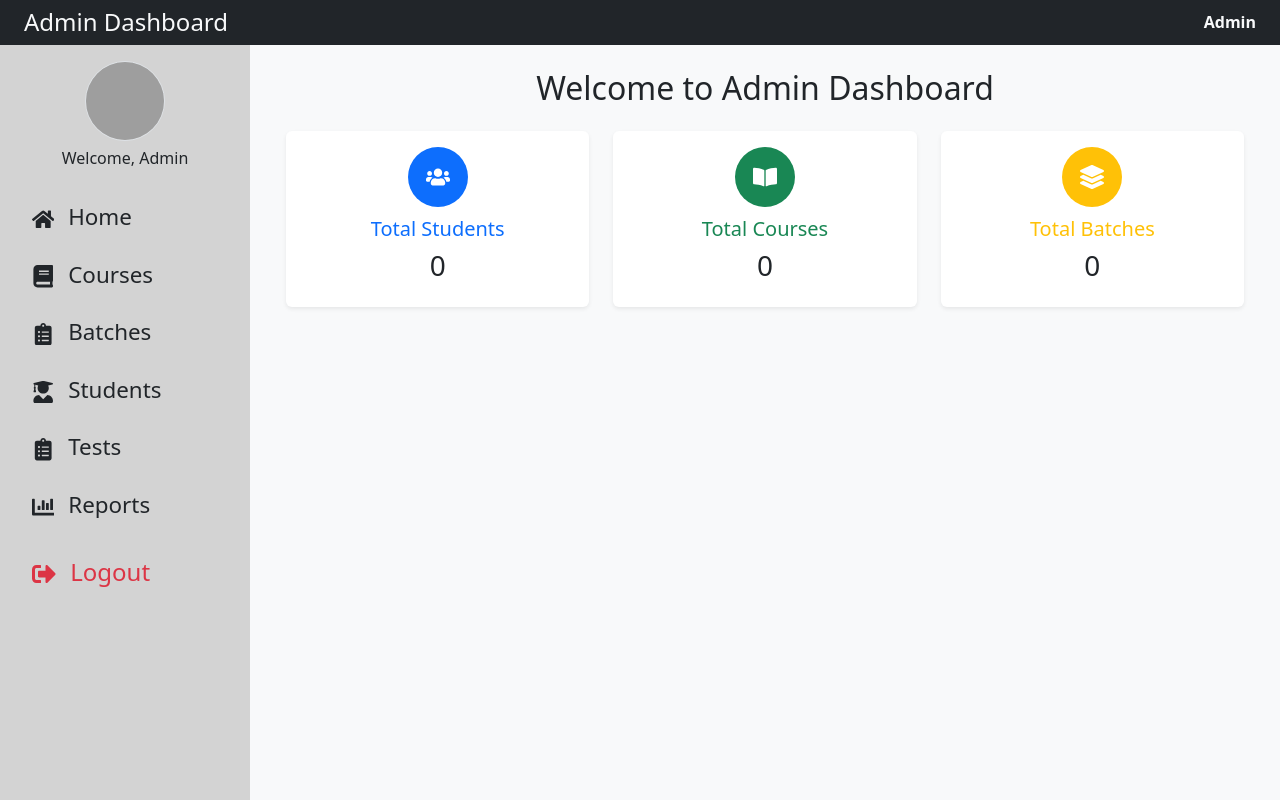
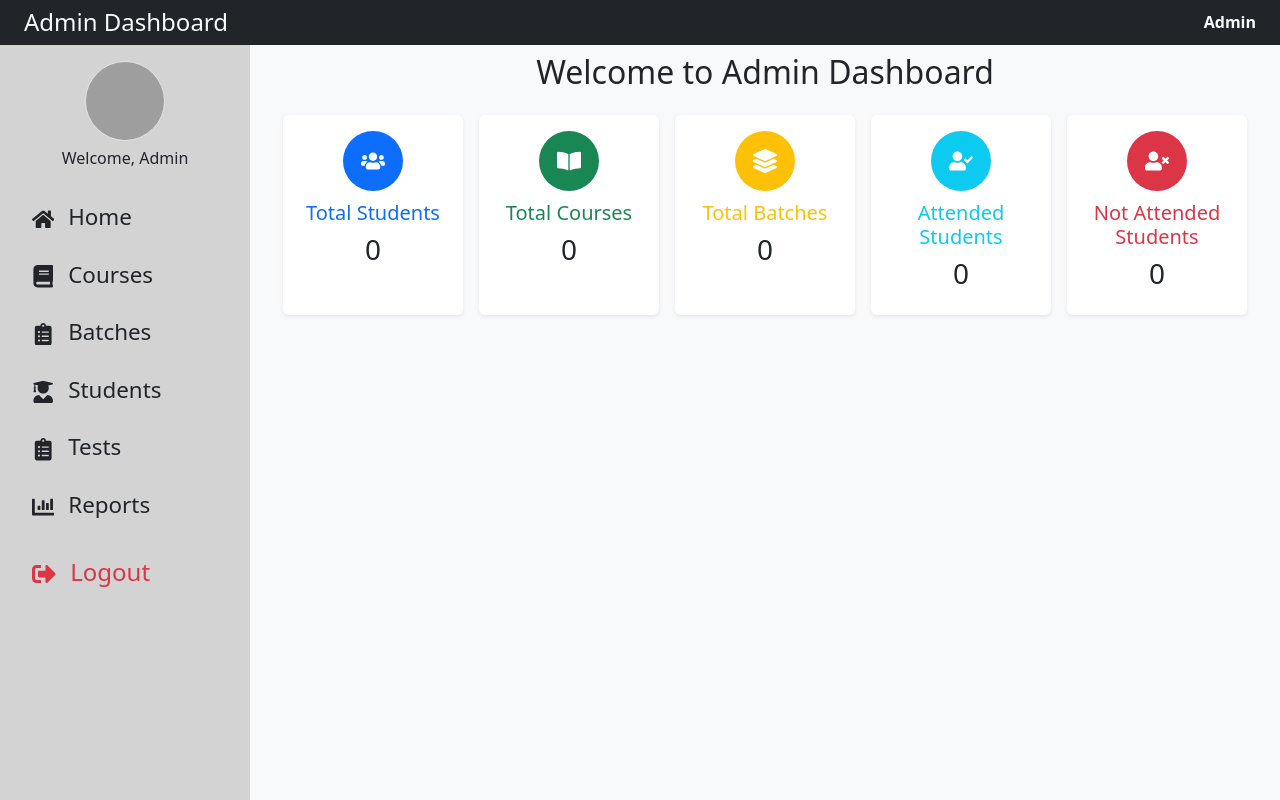
Before and after one commit to aishwaryaPangale/aishwaryaPangale-Online-Exam-Application-Frontend, a React (Vite) app: page /admin in a window 1280 px wide. Built offline with nearby package versions, Linux system fonts and the light colour scheme; no server answers; grey boxes are pictures that could not be loaded.

Commit message:
add cards

```diff
--- a/src/AdminDashBoard/AdminDashboard.jsx
+++ b/src/AdminDashBoard/AdminDashboard.jsx
@@ -1,6 +1,6 @@
 import React, { useEffect, useState } from "react";
 import { NavLink, Outlet, useLocation, useNavigate } from "react-router-dom";
-import { FaUsers, FaBookOpen, FaLayerGroup } from "react-icons/fa";
+import { FaUsers, FaBookOpen, FaLayerGroup, FaUserCheck, FaUserTimes } from "react-icons/fa";
 import {
   FaHome, FaBook, FaClipboardList, FaUserGraduate,
   FaChartBar, FaSignOutAlt
@@ -17,6 +17,8 @@ const AdminDashboard = () => {
     students: 0,
     courses: 0,
     batches: 0,
+    attended: 0,
+    notAttended: 0,
   });
 
   const handleLogout = () => {
@@ -27,16 +29,20 @@ const AdminDashboard = () => {
   useEffect(() => {
     const fetchCounts = async () => {
       try {
-        const [studentRes, courseRes, batchRes] = await Promise.all([
+        const [studentRes, courseRes, batchRes, attendedRes, notAttendedRes] = await Promise.all([
           axios.get("http://localhost:8081/api/students/count"),
           axios.get("http://localhost:8081/api/courses/count"),
           axios.get("http://localhost:8081/api/batches/count"),
+          axios.get("http://localhost:8081/api/attended/count"),
+          axios.get("http://localhost:8081/api/not-attended/count"),
         ]);
 
         setCounts({
           students: studentRes.data.count,
           courses: courseRes.data.count,
           batches: batchRes.data.count,
+          attended: attendedRes.data.count,
+          notAttended: notAttendedRes.data.count,
         });
       } catch (err) {
         console.error("Failed to fetch dashboard counts", err);
@@ -53,6 +59,18 @@ const AdminDashboard = () => {
           .nav-link:hover {
             color: white !important;
             border-radius: 5px;
+          }
+          .icon-circle {
+            width: 60px;
+            height: 60px;
+            border-radius: 50%;
+            display: flex;
+            align-items: center;
+            justify-content: center;
+            font-size: 24px;
+            color: white;
+            margin: auto;
+            margin-bottom: 10px;
           }
         `}
       </style>
@@ -117,14 +135,13 @@ const AdminDashboard = () => {
         </aside>
 
         {/* Main Content */}
-        <main className="flex-grow-1 p-4" style={{ backgroundColor: "#f8f9fa" }}>
+        <main className="flex-grow-1 p-2" style={{ backgroundColor: "#f8f9fa" }}>
           {location.pathname === "/admin" ? (
             <div>
-            <h2 className="mb-4 text-center">Welcome to Admin Dashboard</h2>
-            <div className="row">
-              <div className="col-md-4 mb-3">
-                <div className="card shadow-sm border-0 dashboard-card">
-                  <div className="card-body text-center">
+              <h2 className="mb-4 text-center">Welcome to Admin Dashboard</h2>
+              <div className="d-flex flex-row flex-wrap gap-3 justify-content-center">
+                <div className="card shadow-sm border-0 dashboard-card text-center" style={{ width: "180px" }}>
+                  <div className="card-body">
                     <div className="icon-circle bg-primary">
                       <FaUsers />
                     </div>
@@ -132,11 +149,9 @@ const AdminDashboard = () => {
                     <h3>{counts.students}</h3>
                   </div>
                 </div>
-              </div>
 
-              <div className="col-md-4 mb-3">
-                <div className="card shadow-sm border-0 dashboard-card">
-                  <div className="card-body text-center">
+                <div className="card shadow-sm border-0 dashboard-card text-center" style={{ width: "180px" }}>
+                  <div className="card-body">
                     <div className="icon-circle bg-success">
                       <FaBookOpen />
                     </div>
@@ -144,11 +159,9 @@ const AdminDashboard = () => {
                     <h3>{counts.courses}</h3>
                   </div>
                 </div>
-              </div>
 
-              <div className="col-md-4 mb-3">
-                <div className="card shadow-sm border-0 dashboard-card">
-                  <div className="card-body text-center">
+                <div className="card shadow-sm border-0 dashboard-card text-center" style={{ width: "180px" }}>
+                  <div className="card-body">
                     <div className="icon-circle bg-warning">
                       <FaLayerGroup />
                     </div>
@@ -156,10 +169,28 @@ const AdminDashboard = () => {
                     <h3>{counts.batches}</h3>
                   </div>
                 </div>
+
+                <div className="card shadow-sm border-0 dashboard-card text-center" style={{ width: "180px" }}>
+                  <div className="card-body">
+                    <div className="icon-circle bg-info">
+                      <FaUserCheck />
+                    </div>
+                    <h5 className="card-title text-info">Attended Students</h5>
+                    <h3>{counts.attended}</h3>
+                  </div>
+                </div>
+
+                <div className="card shadow-sm border-0 dashboard-card text-center" style={{ width: "180px" }}>
+                  <div className="card-body">
+                    <div className="icon-circle bg-danger">
+                      <FaUserTimes />
+                    </div>
+                    <h5 className="card-title text-danger">Not Attended Students</h5>
+                    <h3>{counts.notAttended}</h3>
+                  </div>
+                </div>
               </div>
             </div>
-          </div>
-
           ) : (
             <Outlet />
           )}
```
